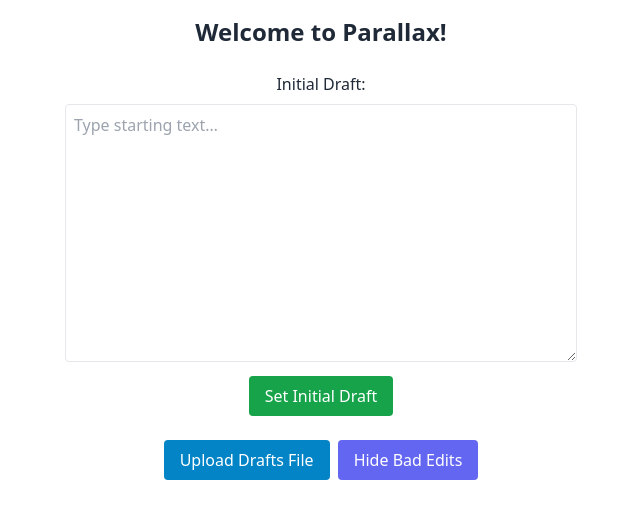
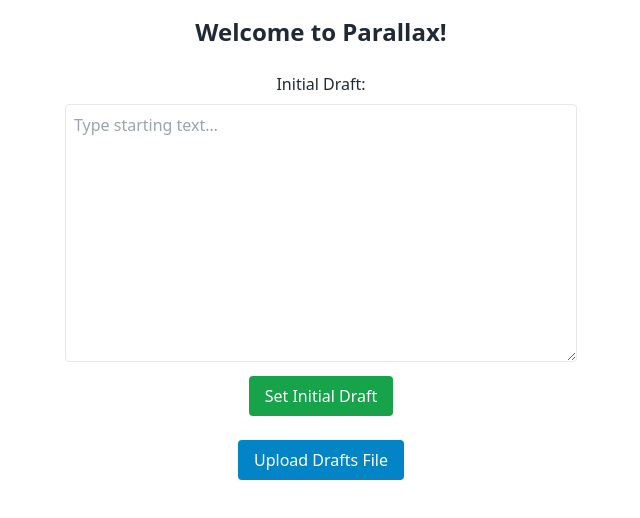
Before and after one commit to degen891/paralax, a React (Create React App) app: page / in a window 1280 px wide. Shown: the top 518 px of the page, without its empty margins (319-959 px from the left). Built offline with nearby package versions, Linux system fonts and the light colour scheme.

Commit message:
Update EditPermutationUI.js

```diff
--- a/src/EditPermutationUI.js
+++ b/src/EditPermutationUI.js
@@ -1,4 +1,4 @@
-import React, { useState, useEffect, useRef, useMemo } from "react"; // Added useMemo
+import React, { useState, useEffect, useRef, useMemo } from "react";
 import VersionGraph from "./VersionGraph";
 
 // --- Character ID tracking ---
@@ -16,9 +16,7 @@
 // Helper to generate a unique key for a draft based on its char IDs
 function getDraftKey(charArr) {
   if (!Array.isArray(charArr) || charArr.length === 0) {
-    // Ensure a consistent-ish key for potentially empty/invalid arrays if they can exist
-    // However, drafts state should ideally not contain null/undefined items.
-    return `invalid-draft-key-${Math.random()}`;
+    return `empty-draft-${Date.now()}-${Math.random()}`;
   }
   return charArr.map(c => c.id).join(',');
 }
@@ -220,7 +218,7 @@
             const draftKey = lines[0].trim();
             if (lines[1] && lines[1].startsWith("Vector: ")) {
                 const vectorStr = lines[1].substring("Vector: [".length, lines[1].length - 1);
-                if (draftKey && typeof vectorStr === 'string') { // Check if vectorStr is defined
+                if (draftKey && typeof vectorStr === 'string') {
                     const vector = vectorStr === "" ? [] : vectorStr.split(',').map(Number);
                     parsedOutput.draftVectorsMap.set(draftKey, vector);
                 }
@@ -233,6 +231,7 @@
         const suggestionBlocks = editSuggestionsContent.split("--- SUGGESTION ");
         suggestionBlocks.forEach(block => {
             if (!block.trim() || !/^\d+\s*---/.test(block.trimStart())) return;
+
             const suggestionData = { removedCharIds: new Set(), newCharIds: new Set(), conditionCharIds: new Set(), score: 0, selectedDraftAtTimeOfEdit: [], resultingDraft: [] };
             const idMatch = block.match(/^(\d+)\s*---/);
             if (idMatch) suggestionData.id = parseInt(idMatch[1], 10); else return;
@@ -253,6 +252,7 @@
         });
         parsedOutput.nextSuggestionId = maxParsedSuggestionId + 1;
     }
+    // console.log("[parseFullFileContent] Finished parsing:", parsedOutput);
     return parsedOutput;
 }
 
@@ -318,7 +318,6 @@
   );
 }
 
-
 export default function EditPermutationUI() {
   const [defaultDraft, setDefaultDraft] = useState("");
   const [drafts, setDrafts] = useState([]);
@@ -334,12 +333,21 @@
   const [editSuggestions, setEditSuggestions] = useState([]);
   const editSuggestionCounterRef = useRef(1);
   const [draftVectorsMap, setDraftVectorsMap] = useState(new Map());
-  const [hideBadEditsActive, setHideBadEditsActive] = useState(false); // New state for filter
+  const [hideBadEditsActive, setHideBadEditsActive] = useState(false);
 
   const [showSuggestionsDialog, setShowSuggestionsDialog] = useState(false);
   const [currentSuggestionViewIndex, setCurrentSuggestionViewIndex] = useState(0);
 
-  // --- Logic for filtering drafts based on "Hide Bad Edits" ---
+  const hasBadEdits = useMemo(() =>
+    editSuggestions.some(sugg => sugg.score < 1),
+  [editSuggestions]);
+
+  useEffect(() => {
+    if (!hasBadEdits && hideBadEditsActive) {
+        setHideBadEditsActive(false);
+    }
+  }, [hasBadEdits, hideBadEditsActive]);
+
   const badSuggestionIndices = useMemo(() => {
     if (!hideBadEditsActive) return [];
     return editSuggestions.reduce((acc, sugg, index) => {
@@ -358,13 +366,13 @@
         const key = getDraftKey(draft);
         const vector = draftVectorsMap.get(key);
         if (!vector) {
-            return true; // Show if no vector info (or decide behavior)
+            return true;
         }
         for (let k_vector_idx = 1; k_vector_idx < vector.length; k_vector_idx++) {
             if (vector[k_vector_idx] === 1) {
                 const suggestionIndex = k_vector_idx - 1;
                 if (badSuggestionIndices.includes(suggestionIndex)) {
-                    return false; // Hide this draft
+                    return false;
                 }
             }
         }
@@ -372,15 +380,14 @@
     });
   }, [drafts, draftVectorsMap, hideBadEditsActive, badSuggestionIndices]);
 
-  // Update selected draft if it becomes hidden
   useEffect(() => {
-    if (hideBadEditsActive && selectedDraft && selectedDraft.length > 0) {
+    if (hideBadEditsActive && selectedDraft && Array.isArray(selectedDraft) && selectedDraft.length > 0) {
         const isSelectedDraftVisible = visibleDrafts.some(d => getDraftKey(d) === getDraftKey(selectedDraft));
         if (!isSelectedDraftVisible) {
             const firstVisible = visibleDrafts.length > 0 ? visibleDrafts[0] : [];
             setSelectedDraft(firstVisible);
             setCurrentEditText(charArrayToString(firstVisible));
-            console.log("Selected draft was hidden by filter, selection reset.");
+            // console.log("Selected draft was hidden by filter, selection reset.");
         }
     }
   }, [hideBadEditsActive, visibleDrafts, selectedDraft]);
@@ -393,12 +400,10 @@
         from: from ? charArrayToString(from) : null,
         to: to ? charArrayToString(to) : "",
     }));
-    if (!hideBadEditsActive) return currentStringEdges;
+    if (!hideBadEditsActive || badSuggestionIndices.length === 0) return currentStringEdges;
 
     const visibleDraftContentStrings = new Set(visibleDrafts.map(d => charArrayToString(d)));
     return graphEdges.filter(edge => {
-        // An edge is visible if its 'to' node is visible.
-        // And if its 'from' node is also visible (or if 'from' is null for initial drafts)
         const toNodeVisible = edge.to && visibleDraftContentStrings.has(charArrayToString(edge.to));
         const fromNodeVisible = edge.from === null || (edge.from && visibleDraftContentStrings.has(charArrayToString(edge.from)));
         return fromNodeVisible && toNodeVisible;
@@ -406,7 +411,7 @@
         from: from ? charArrayToString(from) : null,
         to: charArrayToString(to),
     }));
-  }, [visibleDrafts, graphEdges, hideBadEditsActive]);
+  }, [visibleDrafts, graphEdges, hideBadEditsActive, badSuggestionIndices]);
 
 
   useEffect(() => {
@@ -416,7 +421,7 @@
     };
     window.addEventListener("keydown", handleKey);
     return () => window.removeEventListener("keydown", handleKey);
-  }, [history, redoStack, drafts, editSuggestions, draftVectorsMap]); // Added dependencies used in saveHistory
+  }, [history, redoStack, drafts, editSuggestions, draftVectorsMap]);
 
   function saveHistory(newDraftsData, newEdgesData) {
     setHistory(h => [...h, { drafts: drafts, suggestions: editSuggestions, draftVectors: draftVectorsMap }]);
@@ -470,7 +475,7 @@
     setEditSuggestions([]);
     editSuggestionCounterRef.current = 1;
     setShowSuggestionsDialog(false);
-    setHideBadEditsActive(false); // Reset filter
+    setHideBadEditsActive(false);
   }
 
   function applyEdit() {
@@ -723,7 +728,6 @@
         fileContent += `--- DRAFT ${index + 1} ---\n`;
         const score = calculateDraftScore(draftCharArr, draftVectorsMap, editSuggestions);
         fileContent += `Draft Score: ${score}\n`;
-        // Vector is now part of the DRAFT VECTORS section
         const text = charArrayToString(draftCharArr);
         const indentedText = text.split('\n').map(line => `    ${line}`).join('\n');
         fileContent += `Text:\n${indentedText}\n\n`;
@@ -855,12 +859,14 @@
         <div><input type="file" accept=".txt" style={{ display: 'none' }} ref={fileInputRef} onChange={handleFileUpload}/><button onClick={() => fileInputRef.current && fileInputRef.current.click()} className="bg-sky-600 text-white px-4 py-2 rounded hover:bg-sky-700">Upload Drafts File</button></div>
         {drafts.length > 0 && (<button onClick={saveAllDraftsToFile} className="bg-purple-600 text-white px-4 py-2 rounded hover:bg-purple-700">Download All Drafts</button>)}
         {editSuggestions.length > 0 && (<button onClick={() => { setCurrentSuggestionViewIndex(0); setShowSuggestionsDialog(true); }} className="bg-yellow-500 text-white px-4 py-2 rounded hover:bg-yellow-600">View Edit Suggestions ({editSuggestions.length})</button>)}
-         <button
-            onClick={() => setHideBadEditsActive(prev => !prev)}
-            className={`px-4 py-2 rounded text-white ${hideBadEditsActive ? 'bg-red-500 hover:bg-red-600' : 'bg-indigo-500 hover:bg-indigo-600'}`}
-        >
-            {hideBadEditsActive ? "Show Bad Edits" : "Hide Bad Edits"}
-        </button>
+        {hasBadEdits && ( // Conditionally render the Hide/Show Bad Edits button
+            <button
+                onClick={() => setHideBadEditsActive(prev => !prev)}
+                className={`px-4 py-2 rounded text-white ${hideBadEditsActive ? 'bg-red-500 hover:bg-red-600' : 'bg-indigo-500 hover:bg-indigo-600'}`}
+            >
+                {hideBadEditsActive ? "Show All Edits" : "Hide Bad Edits"}
+            </button>
+        )}
       </div>
 
       {showSuggestionsDialog && editSuggestions.length > 0 && (
@@ -883,7 +889,6 @@
                 <h2 className="text-xl font-semibold text-center mb-2">All Drafts ({displayStringDrafts.length}):</h2>
                 <ul className="flex flex-wrap gap-2 justify-center bg-gray-50 p-3 rounded-md shadow max-h-[400px] overflow-y-auto">
                    {displayStringDrafts.map((text, i) => {
-                       // Important: use visibleDrafts[i] to get the actual draft object for key and selection
                        const actualDraftCharArr = visibleDrafts[i];
                        const draftKey = getDraftKey(actualDraftCharArr);
                        return (
```
